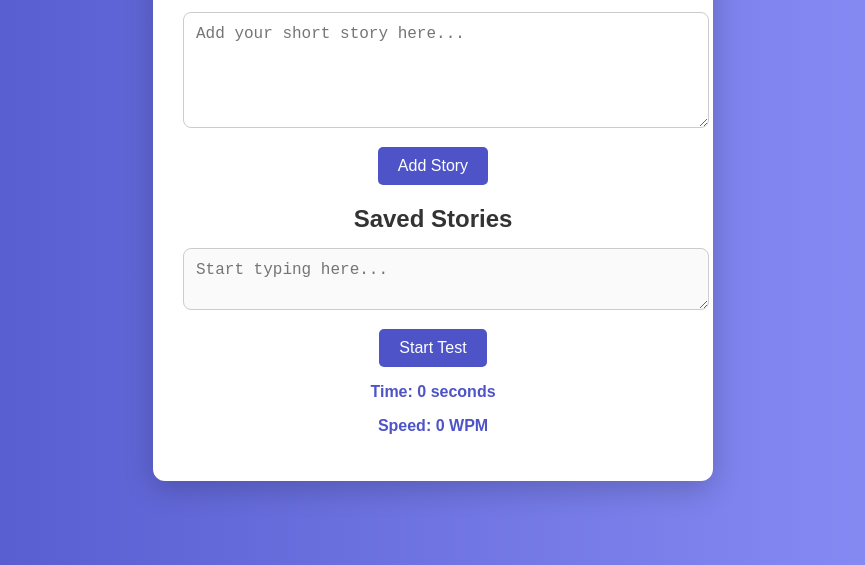
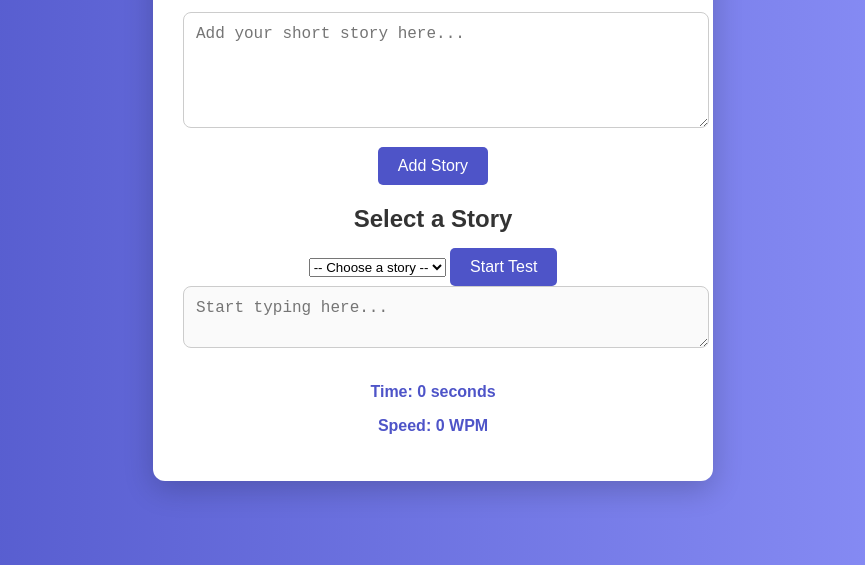
Before and after one commit to Sengkue/Typingtest, a plain HTML site: page index.html in a window 1280 px wide. Shown: the part 235-800 px from the top of the page, without its empty margins (207-1072 px from the left). Drawn offline with Linux system fonts and the light colour scheme.

Commit message:
commit Mon 09/23/2024 21:28:48.19

```diff
--- a/index.html
+++ b/index.html
@@ -13,11 +13,13 @@
         <textarea id="story-input" placeholder="Add your short story here..." rows="5"></textarea>
         <button id="add-story-button">Add Story</button>
 
-        <h2>Saved Stories</h2>
-        <ul id="story-list"></ul>
+        <h2>Select a Story</h2>
+        <select id="story-dropdown">
+            <option value="">-- Choose a story --</option>
+        </select>
+        <button id="start-button">Start Test</button>
 
         <textarea id="user-input" placeholder="Start typing here..." disabled></textarea>
-        <button id="start-button">Start Test</button>
 
         <p id="result"></p>
         <p id="timer">Time: <span id="time-elapsed">0</span> seconds</p>
```
